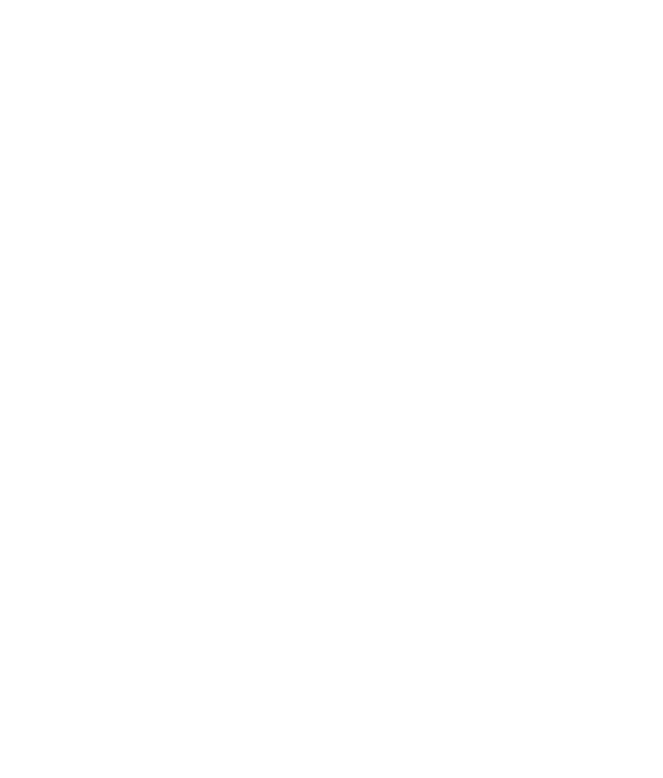
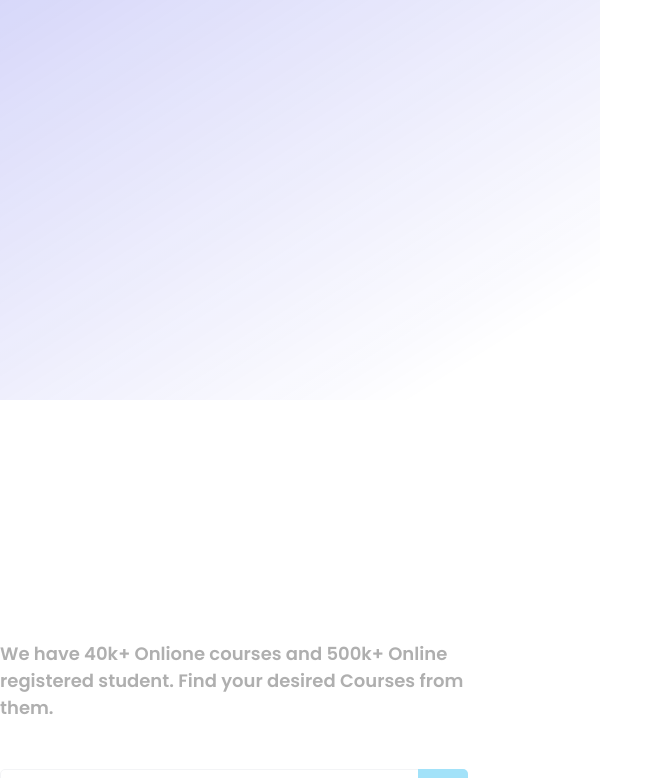
Before and after one commit to Bilal-Nizamani/lms-frontend, a Next.js app: page / in a window 1280 px wide. Shown: the part 300-1078 px from the top of the page, without its empty margins (0-663 px from the left). Before the commit the page ends 800 px from the top, so only its background shows below. Built offline with nearby package versions, Linux system fonts and the light colour scheme.

Commit message:
created hero page

```diff
--- a/app/components/Route/Hero.tsx
+++ b/app/components/Route/Hero.tsx
@@ -6,7 +6,69 @@
 type Props = {};
 
 const Hero = (props: Props) => {
-  return <div>Hero</div>;
+  return (
+    <div className="">
+      <div className="absolute top-[100px] 1000px:top[unset] 1500px:h-[700px] 1500px:w-[700px] 1100px:w-[600px] 1100px:h-[600px] h-[50vh] w-[50vw] hero_animation">
+        <div className="1000px:w-[40%] flex 1000px:min-h-screen items-center justify-end pt-[70px] 100px:pt-[0] z-10">
+          {/* <Image
+            alt=""
+            className="object-contain 1100px:max-w-[90%] 1500px:max-w-[85%] h-[auto] z-[10]"
+            src={require("../../../public/assests/banner-img-1.png")}
+          /> */}
+        </div>
+        <div>
+          {/* half css */}
+          <h2 className="dark:text-white text-[#000000c7] text-[30px] px-3 w-full 1000px:text-[70px] font-[600] font-Josefin py-2 1000px:leading-[75px] "></h2>
+          <br />
+          <p className="dark:text-[#edfff4] text-[#000000ac] font-Josefin font-[600] text-[18px] 1500px:!-[55%] 1100px:!w-[78%]">
+            We have 40k+ Onlione courses and 500k+ Online registered student.
+            Find your desired Courses from them.
+          </p>
+          <br />
+          <br />
+          <div className="1500px:w-[55%] 1100px:w-[78%] w-[90%] h-[50px] bg-transparent relative">
+            <input
+              type="search"
+              placeholder="Search Courses..."
+              className="bg-transparent border dark:border-none dark:bg-[#575757] dark:placeholder:text-[#ffffffdd] rounded-[5px] p-2 w-full h-full outline-none text-[#0000004e] dark:text-[#ffffffe6] text-[20px] font-[500] font-Josefin "
+            />
+            <div className="absolute flex items-center justify-center w-[50px] cursor-pointer h-[50px] right-0 top-0 bg-[#39c1f3] rounded-r-[5px]">
+              <BiSearch className="text-white" size={35} />
+            </div>
+          </div>
+          <br />
+          <br />
+          <div className="1500px:w-[55%] 1100px:w-[78%] w-[90%] flex items-center">
+            {/* <Image
+              src={require("../../../public/assests/client-3.jpg")}
+              alt=""
+              className="rounded-full ml-[-20]"
+            />
+            <Image
+              src={require("../../../public/assests/client-3.jpg")}
+              alt=""
+              className="rounded-full ml-[-20]"
+            />
+            <Image
+              src={require("../../../public/assests/client-3.jpg")}
+              alt=""
+              className="rounded-full ml-[-20]"
+            /> */}
+            <p className=" font-Josefin dark:text-[#edfff4] text-[#000000b3] 1000px:pl-3 text-[18px] font-[600]">
+              500k+ People already trusted us.
+              <Link
+                href="/courses"
+                className="dark:text-[#46e256] text-[crimson]"
+              >
+                View Courses
+              </Link>
+            </p>
+          </div>
+          <br />
+        </div>
+      </div>
+    </div>
+  );
 };
 
 export default Hero;
```
